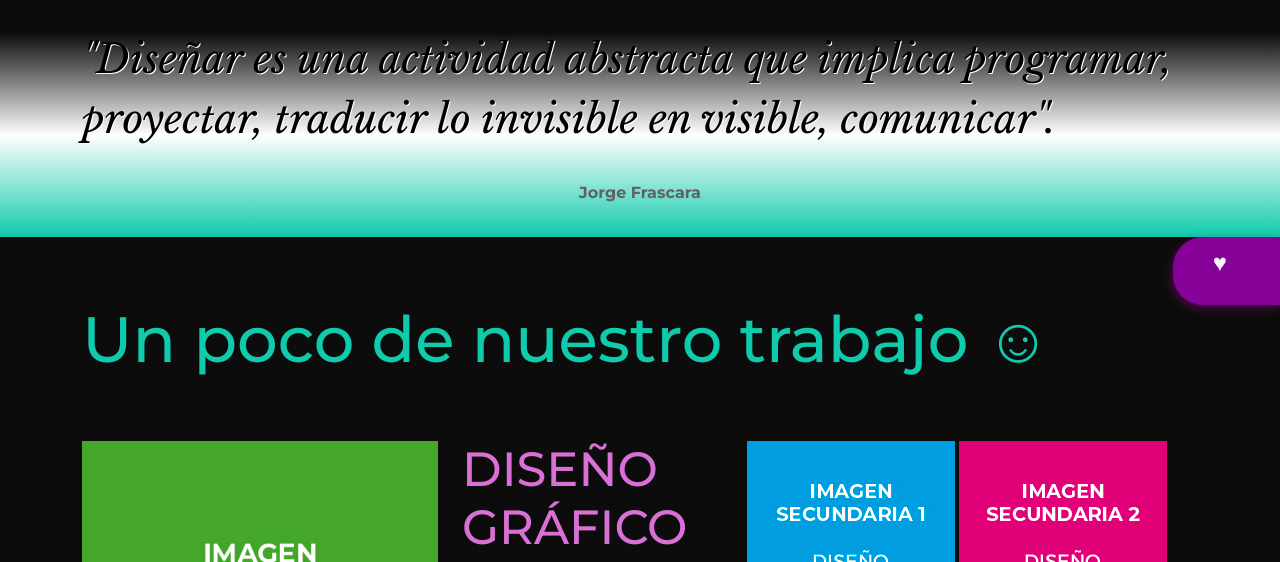
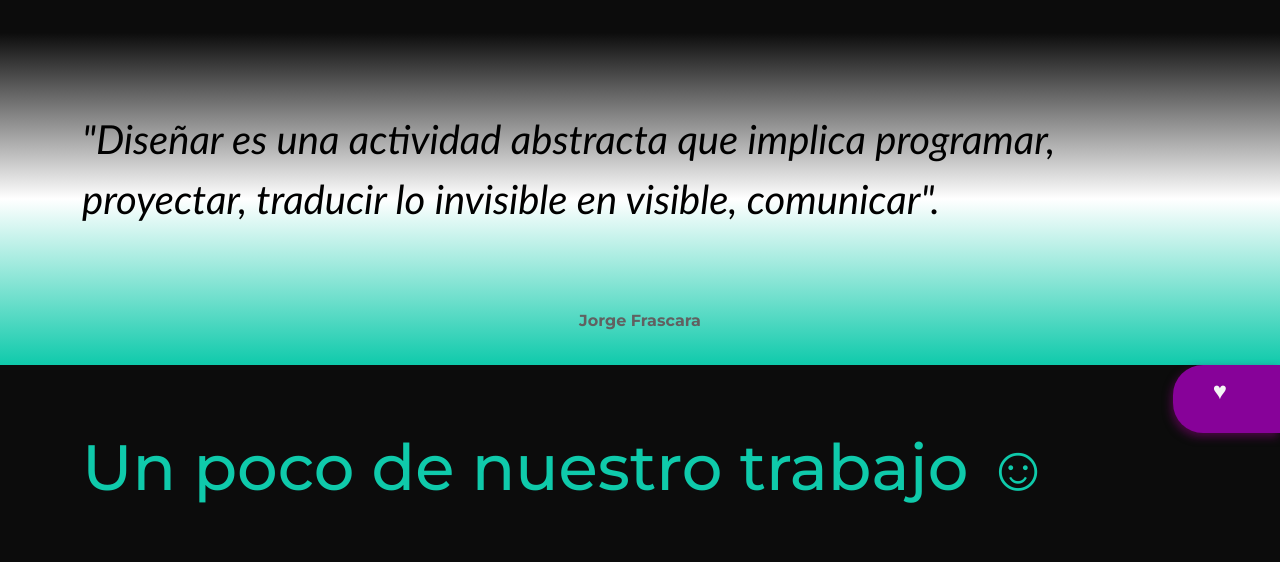
Before and after one commit to EstefaniaPastormerlo/ProyectoCoderDW, a website: page index.html in a window 1280 px wide. Shown: the part 174-736 px from the top of the page. Drawn offline with nearby package versions, Linux system fonts and the light colour scheme.

Commit message:
query cite

```diff
--- a/index.html
+++ b/index.html
@@ -67,7 +67,7 @@
   </header>
   <section class="degrade-cite p-3 text-fluid">     <!--Inicio 1ra Seccion-->
     <div class="container">
-      <p>
+      <p class="cite-margin">
         <cite>
           "Diseñar es una actividad abstracta que implica programar,
           proyectar, traducir lo invisible en visible, comunicar".
--- a/scss/components/_cite.scss
+++ b/scss/components/_cite.scss
@@ -2,18 +2,25 @@
 
 /* INICIO 1ra Section */
 section {
-	cite {
-		font-family: 'Libre Baskerville', serif;
-		font-size: 2.5rem;
-		color: #000;
-		text-shadow: 1px 1px #fff;
-		@include italic;
+	p {
+		margin-top: 5em;
+		cite {
+			font-family: 'Gill Sans', 'Gill Sans MT', Calibri, 'Trebuchet MS', sans-serif;
+			font-size: 2.5rem;
+			color: #000;
+			@include italic;
+			@media (max-width:768px) {
+				font-size: 2rem;
+			}
+			@media (max-width:576px) {
+				font-size: 1.5rem;
+			}
+		}
 	}
 	.autor {
 		text-align: center;
 		color: rgb(97, 97, 97);
 		font-weight: bold;
-		margin-top: 2rem;
 	}
 }
 .degrade-cite {
```
Also changed, not shown: scss/styles.css, 1 other file.
